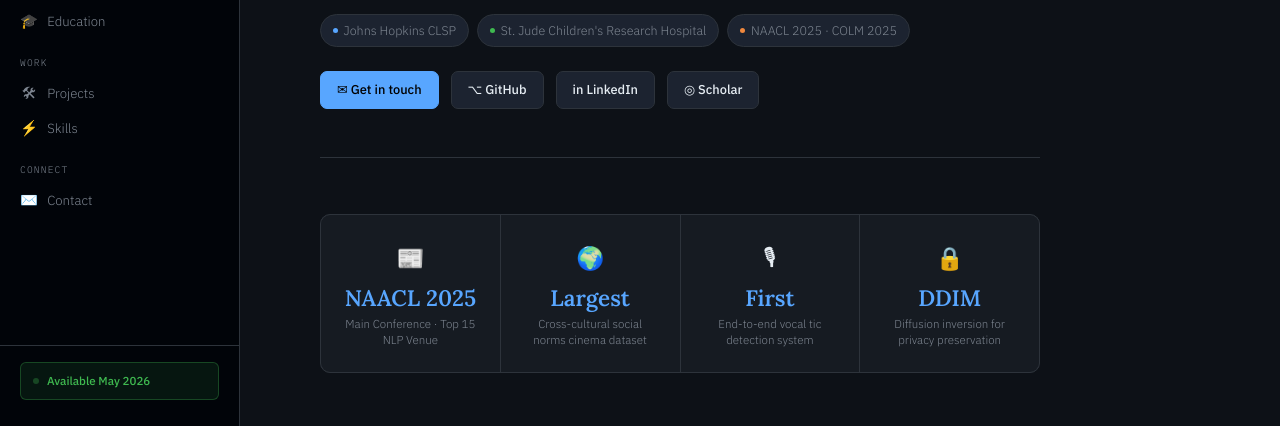
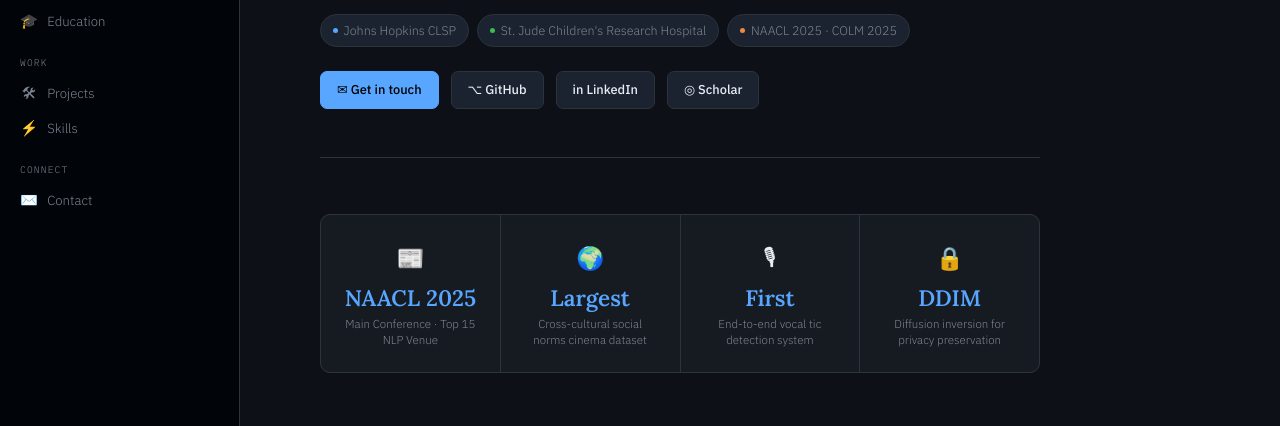
Before and after one commit to Khushangz/Khushangz.github.io, a plain HTML site: page index.html in a window 1280 px wide. Shown: the part 368-794 px from the top of the page. Drawn offline with Linux system fonts and the light colour scheme.

Commit message:
Remove availability badge from sidebar footer
Removed the availability badge from the sidebar footer.

```diff
--- a/index.html
+++ b/index.html
@@ -512,9 +512,6 @@
     <div class="nav-section-label">Connect</div>
     <a href="#contact" class="nav-item"><span class="nav-icon">✉️</span> Contact</a>
   </nav>
-  <div class="sidebar-footer">
-    <div class="availability-badge"><div class="dot"></div>Available May 2026</div>
-  </div>
 </aside>
 
 <!-- MODALS -->
```
